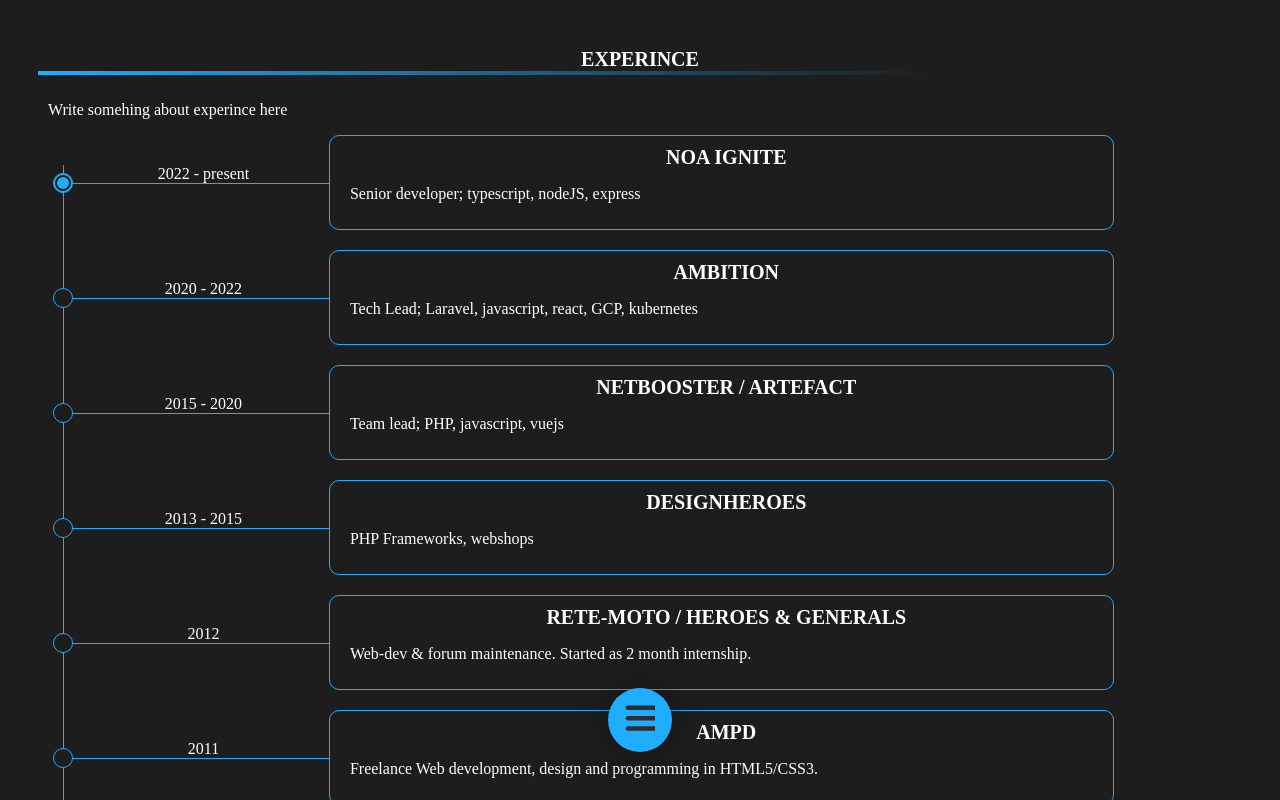
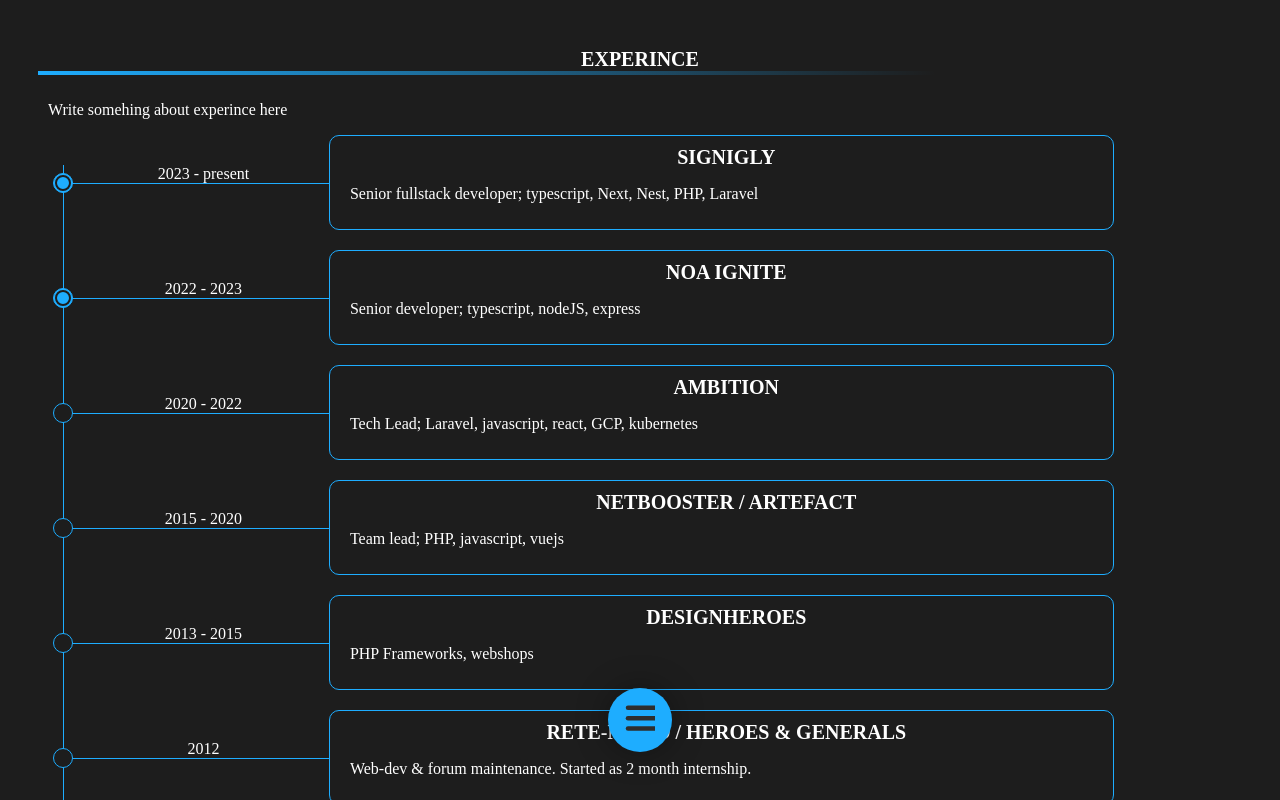
Before and after one commit to captain-fatbeard/personal-website, a Next.js app: page /experince in a window 1280 px wide. Shown: the top 800 px of the page. Built offline with nearby package versions, Linux system fonts and the light colour scheme.

Commit message:
feat: update experience page with new job details

```diff
--- a/app/(pages)/experince/page.tsx
+++ b/app/(pages)/experince/page.tsx
@@ -13,7 +13,13 @@
   const events: Event[] = [
     {
       present: true,
-      year: '2022 - present',
+      year: '2023 - present',
+      title: 'Signigly',
+      text: 'Senior fullstack developer; typescript, Next, Nest, PHP, Laravel',
+    },
+    {
+      present: true,
+      year: '2022 - 2023',
       title: 'NoA Ignite',
       text: 'Senior developer; typescript, nodeJS, express',
     },
```
